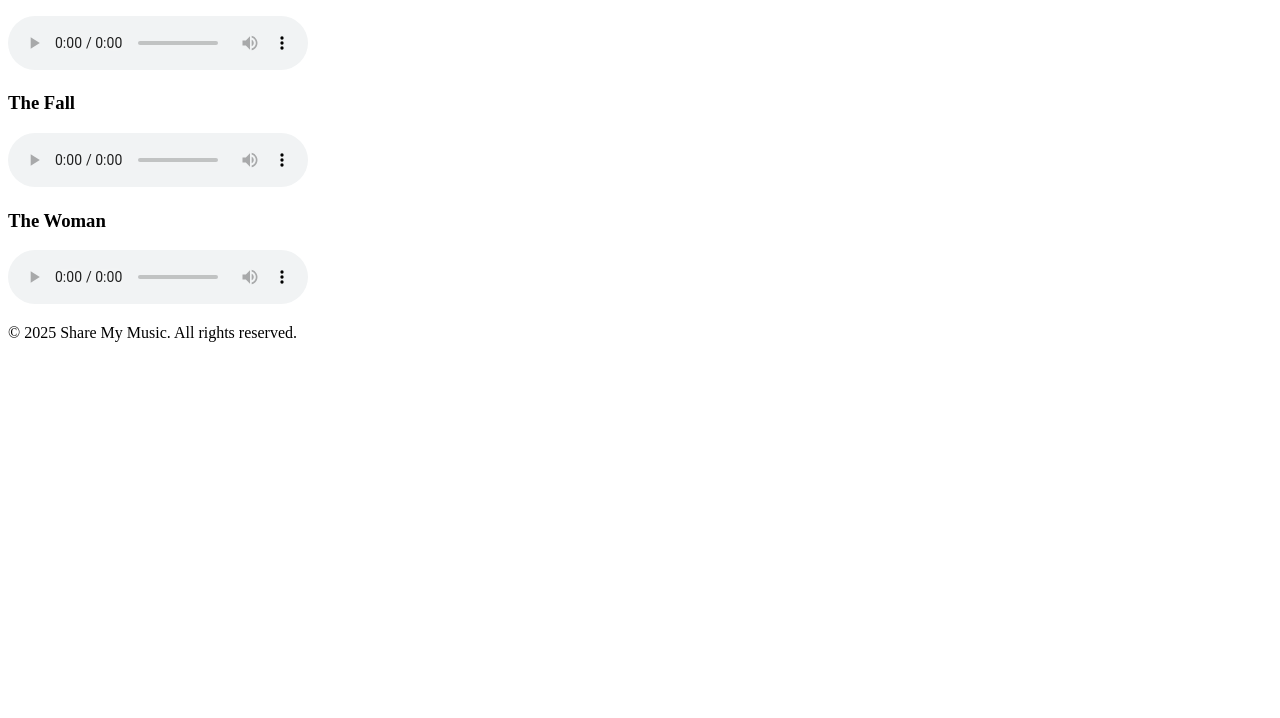
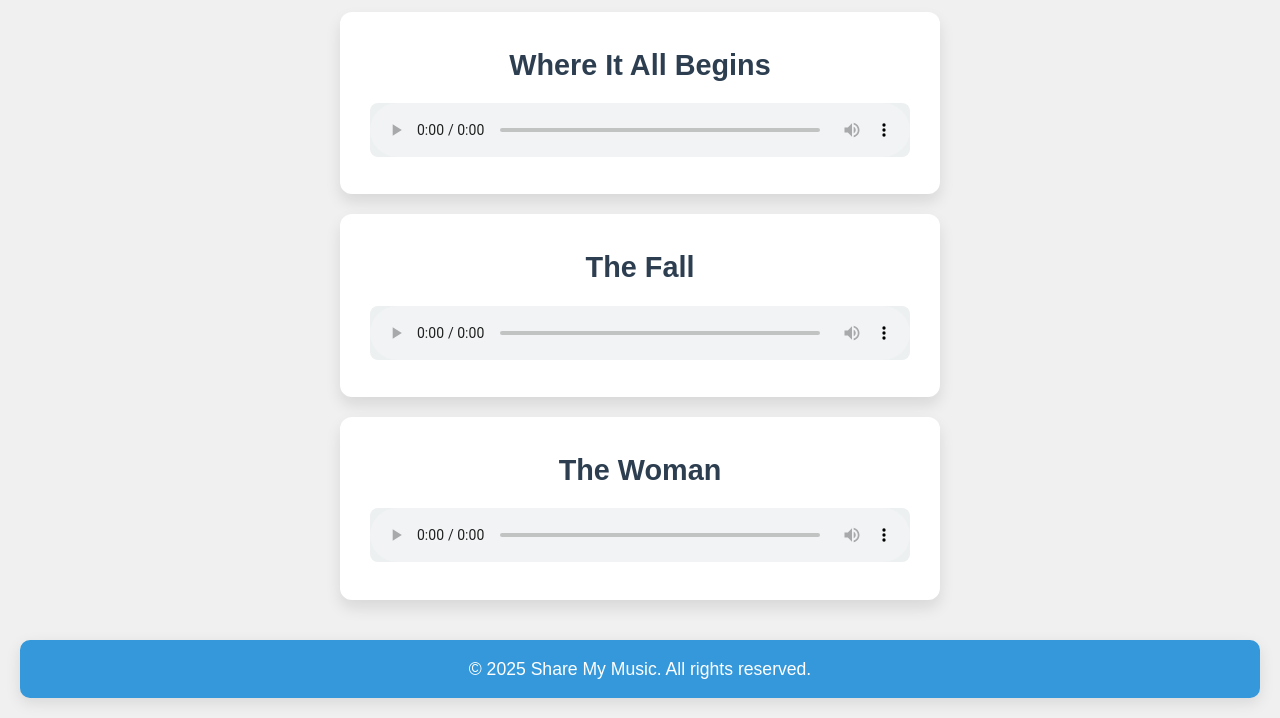
Before and after one commit to Flipzterz/HospitalizedOST, a plain HTML site: page index.html in a window 1280 px wide. Shown: the part 105-823 px from the top of the page. Before the commit the page ends 800 px from the top, so only its background shows below. Drawn offline with Linux system fonts and the light colour scheme.

Commit message:
Update index.html

```diff
--- a/index.html
+++ b/index.html
@@ -4,7 +4,78 @@
     <meta charset="UTF-8">
     <meta name="viewport" content="width=device-width, initial-scale=1.0">
     <title>Hospitalized OST</title>
+    <style>
+        /* General Reset */
+        * {
+            margin: 0;
+            padding: 0;
+            box-sizing: border-box;
+        }
 
+        /* Body Styling */
+        body {
+            font-family: 'Arial', sans-serif;
+            background-color: #f0f0f0;
+            color: #333;
+            text-align: center;
+            line-height: 1.6;
+            padding: 20px;
+        }
+
+        /* Header Styling */
+        h1 {
+            font-size: 3em;
+            color: #3498db;
+            margin-bottom: 20px;
+            text-transform: uppercase;
+        }
+
+        /* Music Item Container */
+        .music-item {
+            background-color: #fff;
+            padding: 30px;
+            margin: 20px auto;
+            width: 80%;
+            max-width: 600px;
+            border-radius: 12px;
+            box-shadow: 0 8px 15px rgba(0, 0, 0, 0.1);
+            transition: transform 0.3s ease, box-shadow 0.3s ease;
+        }
+
+        .music-item:hover {
+            transform: translateY(-10px);
+            box-shadow: 0 15px 30px rgba(0, 0, 0, 0.2);
+        }
+
+        .music-item h3 {
+            font-size: 1.8em;
+            color: #2c3e50;
+            margin-bottom: 15px;
+            text-transform: capitalize;
+        }
+
+        audio {
+            width: 100%;
+            border-radius: 8px;
+            outline: none;
+            background-color: #ecf0f1;
+        }
+
+        /* Footer Styling */
+        footer {
+            margin-top: 40px;
+            background-color: #3498db;
+            color: white;
+            padding: 15px;
+            font-size: 1.1em;
+            border-radius: 10px;
+            box-shadow: 0 5px 15px rgba(0, 0, 0, 0.1);
+        }
+
+        footer p {
+            margin: 0;
+        }
+    </style>
 </head>
 <body>
 
@@ -13,7 +84,7 @@
 <div class="music-item">
     <h3>Where It All Begins</h3>
     <audio controls>
-        <source src="Music/Beginning.wav" type="audio/mp3">
+        <source src="Music/Beginning.ogg" type="audio/mp3">
         Your browser does not support the audio element.
     </audio>
 </div>
@@ -21,7 +92,7 @@
 <div class="music-item">
     <h3>The Fall</h3>
     <audio controls>
-        <source src="Music/The Fall.wav" type="audio/mp3">
+        <source src="Music/The-Fall.ogg" type="audio/mp3">
         Your browser does not support the audio element.
     </audio>
 </div>
@@ -29,7 +100,7 @@
 <div class="music-item">
     <h3>The Woman</h3>
     <audio controls>
-        <source src="Music/The Woman.wav" type="audio/mp3">
+        <source src="Music/The-Woman.ogg" type="audio/mp3">
         Your browser does not support the audio element.
     </audio>
 </div>
```
